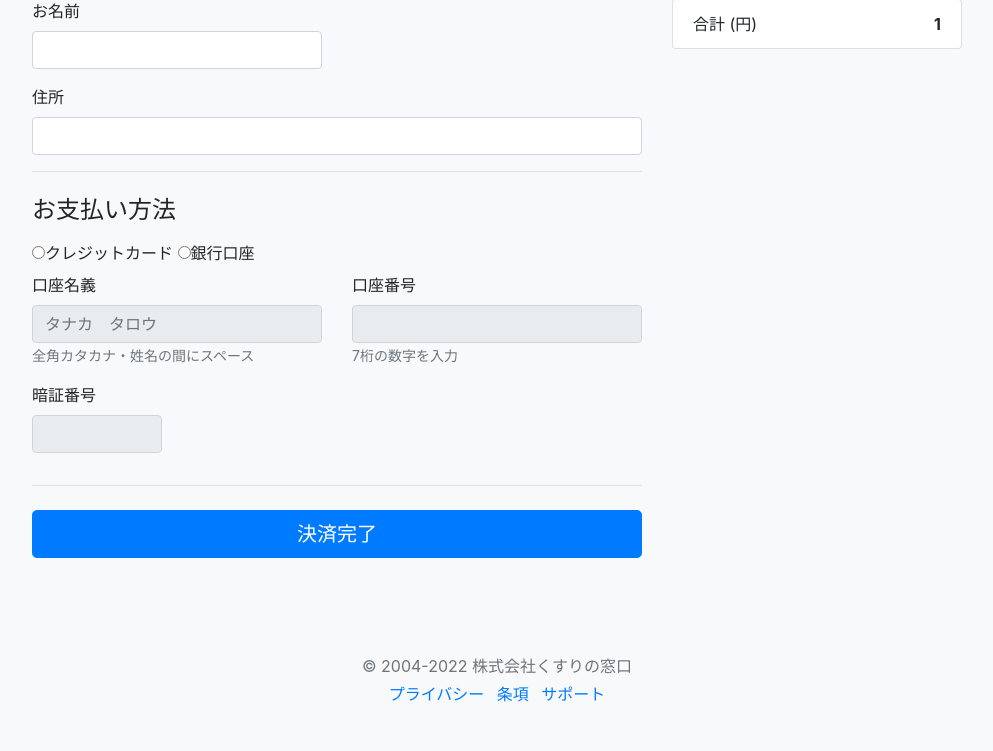
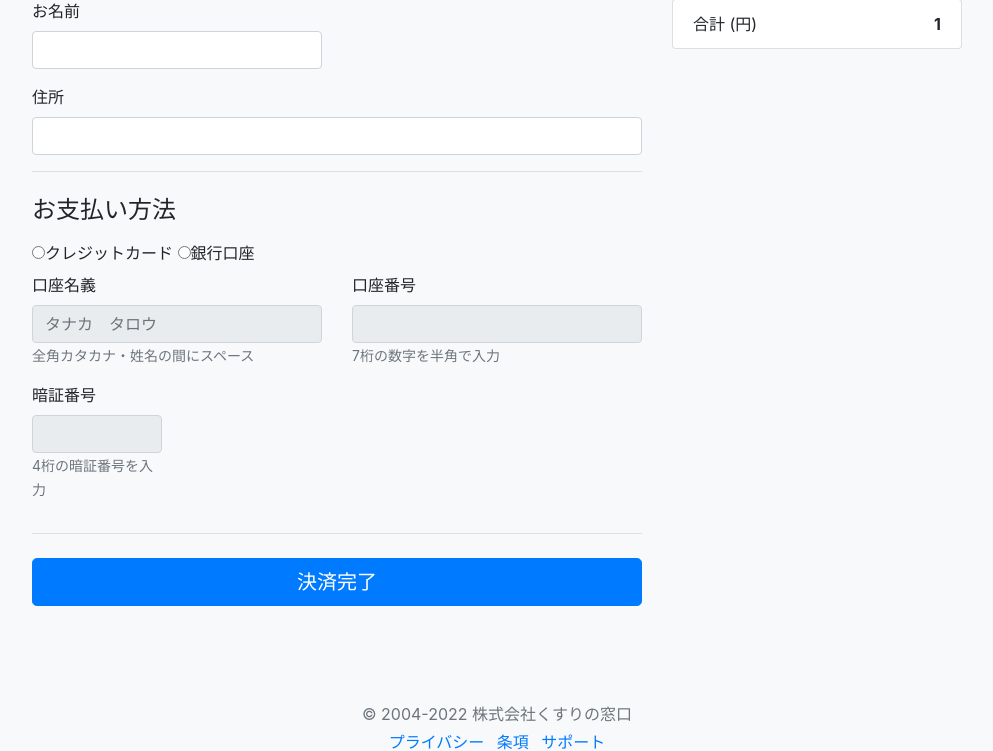
Before and after one commit to Okawa0418/Bookstore, a PHP site: page /payment.php in a window 1280 px wide. Shown: the part 262-1013 px from the top of the page, without its empty margins (143-1136 px from the left). Before the commit the page ends 964 px from the top, so only its background shows below. Run offline with PHP 8.4, Linux system fonts and the light colour scheme; the visitor is signed in with stand-in values (Sample User, id 1); data that the repository does not hold is empty.

Commit message:
ヘッダー透け修正、決済画面の文言変更、暗証番号のバリデーション強化

```diff
--- a/index.php
+++ b/index.php
@@ -108,7 +108,7 @@
         <!-- ヘッダーとナビバーのコンテナここから -->
         <div class="container-fluid">
             <div class="row">
-            <header>
+            <header style="background-color: white;">
                 <a href="index.php"  style="color:inherit;text-decoration: none;"><h1>BOOK STORE</h1></a>
             </header>
             </div>
--- a/payment.php
+++ b/payment.php
@@ -117,7 +117,7 @@
                   <div class="row">
                     <div class="col-md-6 mb-3">
                       <label for="cc-name">カードの名義</label>
-                      <input type="text" class="form-control" id="cc-name" name="cc_name" placeholder="TANAKA TARO" disabled="disabled" required>
+                      <input type="text" class="form-control" id="cc-name" name="cc_name" placeholder="TARO TANAKA" disabled="disabled" required>
                       <small class="text-muted">カード上に表示されているフルネーム</small>
                       <div class="invalid-feedback">
                         カードの名義を入力してください
@@ -136,7 +136,7 @@
                     <div class="col-md-3 mb-3">
                       <label for="cc-expiration">有効期限</label>
                       <input type="text" class="form-control" id="cc-expiration" name="cc_time" placeholder="MMYY" disabled="disabled" required>
-                      <small class="text-muted">数字4桁で記入</small>
+                      <small class="text-muted">半角数字4桁で記入</small>
                       <div class="invalid-feedback">
                         有効期限を入力してください
                       </div>
@@ -164,7 +164,7 @@
                   <div class="col-md-6 mb-3">
                     <label for="b-number">口座番号</label>
                     <input type="text" class="form-control" id="b-number" name="b_number" disabled="disabled" placeholder="" required>
-                    <small class="text-muted">7桁の数字を入力</small>
+                    <small class="text-muted">7桁の数字を半角で入力</small>
                     <div class="invalid-feedback">
                       口座番号を入力してください
                     </div>
@@ -172,6 +172,7 @@
                   <div class="col-md-3 mb-3">
                     <label for="b-cvv">暗証番号</label>
                     <input type="password" class="form-control" id="b-cvv" name="b_cvv" disabled="disabled" placeholder="" required>
+                    <small class="text-muted">4桁の暗証番号を入力</small>
                     <div class="invalid-feedback">
                       暗証番号を入力してください
                     </div>
--- a/validate_pay.php
+++ b/validate_pay.php
@@ -151,9 +151,9 @@ if ($_POST['rs'] == '2') {
         exit;
     }
 
-    // 暗証番号は4桁ハッシュ化
-    if (4 < mb_strlen($b_cvv, 'UTF-8')) {
-        $_SESSION['msg'] = '※暗証番号は4桁を記入してください';
+    // 暗証番号は半角4桁
+    if (!preg_match('/^[0-9]{4}\z/', $b_cvv)) {
+        $_SESSION['msg'] = '※暗証番号は半角数字4桁を記入してください';
         header('Location: payment.php');
         exit;
     }
```
